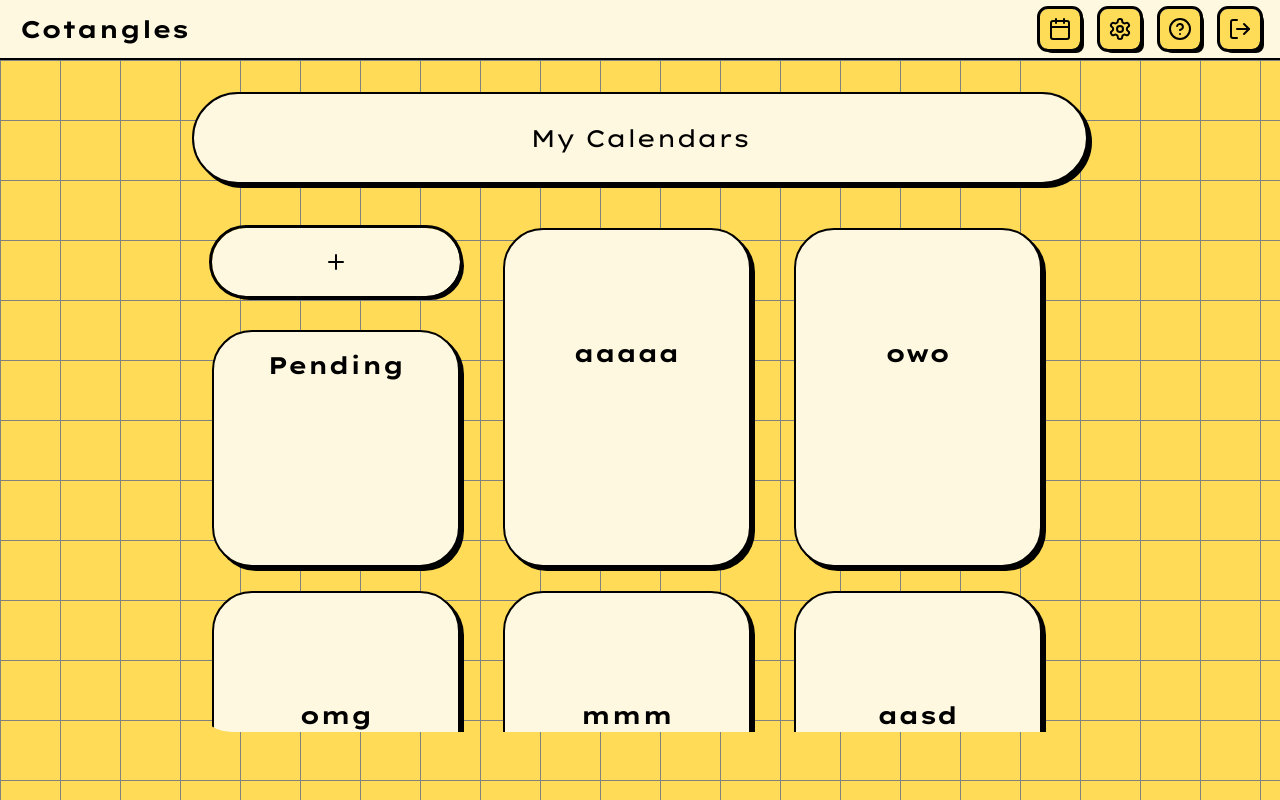
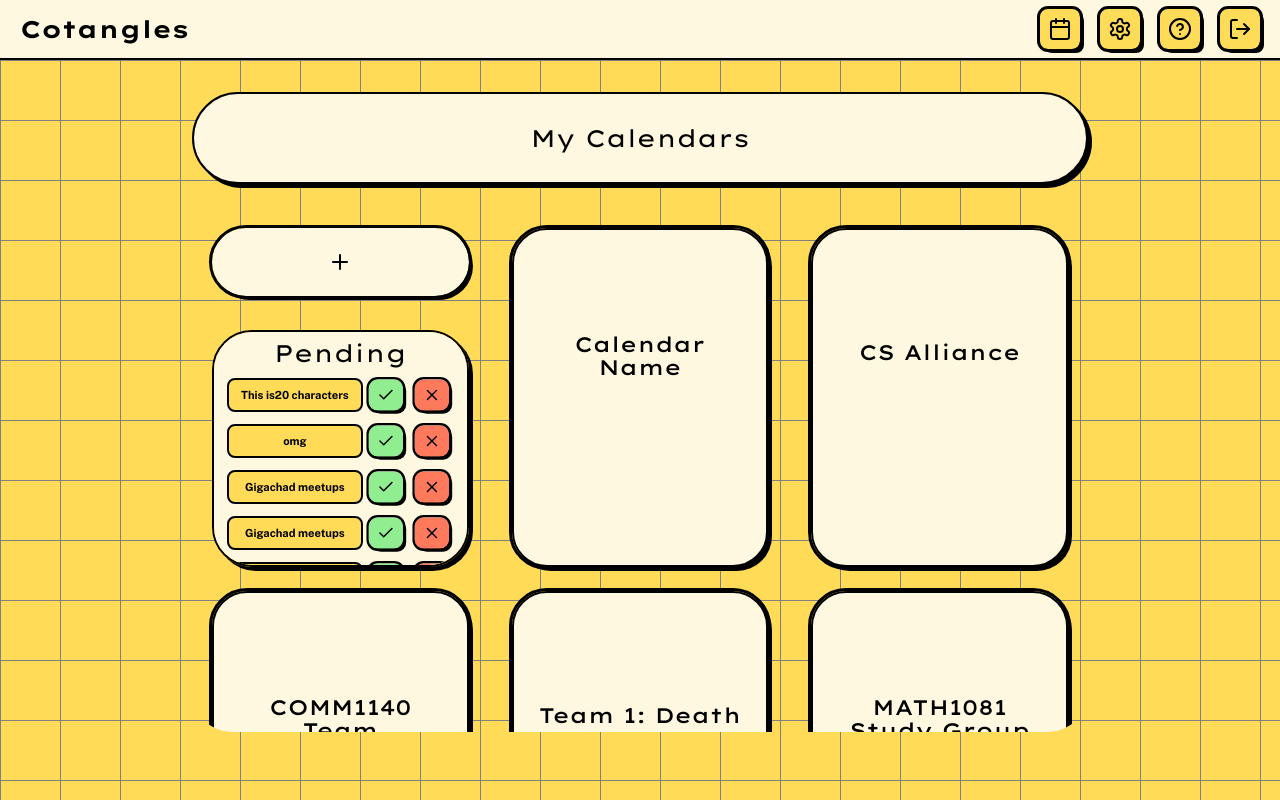
Before and after one commit to devsoc-unsw/trainee-death-24t3, a React (Vite) app in the folder frontend/cotangles/: page /my-calendars in a window 1280 px wide. Built offline with nearby package versions, Linux system fonts and the light colour scheme.

Commit message:
Added pending calendar invites and made calendars clickable

```diff
--- a/frontend/cotangles/package.json
+++ b/frontend/cotangles/package.json
@@ -14,6 +14,7 @@
   "dependencies": {
     "@radix-ui/react-dropdown-menu": "^2.1.2",
     "@radix-ui/react-navigation-menu": "^1.2.1",
+    "@radix-ui/react-scroll-area": "^1.2.1",
     "@radix-ui/react-slot": "^1.1.0",
     "@types/react-big-calendar": "^1.8.12",
     "class-variance-authority": "^0.7.0",
--- a/frontend/cotangles/src/components/ui/button-variants.tsx
+++ b/frontend/cotangles/src/components/ui/button-variants.tsx
@@ -1,7 +1,7 @@
 import { cva } from "class-variance-authority";
 
 const buttonVariants = cva(
-  "inline-flex items-center text-text justify-center whitespace-nowrap rounded-lg text-sm font-base ring-offset-white transition-all focus-visible:outline-none focus-visible:ring-2 focus-visible:ring-black focus-visible:ring-offset-2 disabled:pointer-events-none disabled:opacity-50 outline outline-black",
+  "inline-flex items-center text-text justify-center rounded-lg text-sm font-base ring-offset-white transition-all focus-visible:outline-none focus-visible:ring-2 focus-visible:ring-black focus-visible:ring-offset-2 disabled:pointer-events-none disabled:opacity-50 outline outline-black",
   {
     variants: {
       variant: {
--- /dev/null
+++ b/frontend/cotangles/src/components/ui/calendar-list.tsx
@@ -0,0 +1,82 @@
+import * as React from "react";
+import { Button } from "./button";
+import { Check, Plus, X } from "lucide-react";
+import { useNavigate } from "react-router-dom";
+import { cn } from "@/lib/utils";
+
+
+// Components specifically related to the my calendar page
+
+
+const CardBodyCalendar = React.forwardRef<HTMLDivElement, React.HTMLAttributes<HTMLDivElement>>(
+    ({ className, ...props }, ref) => (
+      <div
+        ref={ref}
+        className={cn(
+          "flex flex-wrap align-center justify-start rounded-[2.5em] bg-transparent text-black w-[70vw] h-[85%] p-5 gap-[5%] overflow-auto",
+          className
+        )}
+        {...props}
+      />
+    )
+  );
+  CardBodyCalendar.displayName = "CardBodyCalendar";
+
+// Todo, link this to back end , below component will have the invites prop
+// Todo: add a state that removes pending invites when either accept or deny button is clicked
+const CardCalendarInfo = () => {
+    return (
+      <div className="flex flex-col content-center items-center justify-between rounded-[2.5em] bg-transparent text-black w-[30%] h-[70%]">
+        {/* Todo: clicking this button creates a pop up to create a calendar */}
+          <Button className="w-[100%] rounded-[2.5em] bg-secondary h-[20%]"><Plus/></Button>
+          <div className="flex flex-col align-center items-center justify-start rounded-[2.5em] shadow-light border-2 border-border bg-secondary text-black w-[100%] h-[70%] overflow-y-auto">
+            <h1 className="break-words w-[100%] text-md py-2">Pending</h1>
+            <CalendarInvite calendarId={1} calendarName="This is20 characters"/>
+            <CalendarInvite calendarId={2} calendarName="omg"/>
+            <CalendarInvite calendarId={3} calendarName="Gigachad meetups"/>
+            <CalendarInvite calendarId={3} calendarName="Gigachad meetups"/>
+            <CalendarInvite calendarId={3} calendarName="Gigachad meetups"/>
+            <CalendarInvite calendarId={3} calendarName="Gigachad meetups"/>
+            <CalendarInvite calendarId={3} calendarName="Gigachad meetups"/>
+          </div>
+      </div>
+    );
+  };
+
+
+type CardCalendarProps = { calendarName: string, calendarId: number }
+
+const CalendarInvite = ({ calendarName, calendarId }: CardCalendarProps) => {
+    // Adds the calendarId to + name as a card to the my-calendars page when you
+    // accept
+    // Removes the invite when you deny
+    console.log(calendarId)
+    return(
+        <div className="flex justify-center content-center items-center w-[90%] p-0 pb-1">
+            <span className="flex flex-grow h-[80%] min-w-[60%] text-[0.7em] bg-primary text-center justify-center items-center border-2 rounded-lg px-1"><b>{calendarName}</b></span>
+            <Button className="scale-75 w-[20%] rounded-xl bg-affirmative h-full"><Check/></Button>
+            <Button className="scale-75 w-[20%] rounded-xl bg-destructive h-full"><X/></Button>
+        </div>
+    )
+}
+
+const CardCalendar = ({ calendarName, calendarId }: CardCalendarProps) => {
+    let navigate = useNavigate()
+    return (
+        <Button onClick={() => {navigate(`./${calendarId}`)}} className="flex flex-col align-center items-center justify-evenly rounded-[2.5em] shadow-light border-2 border-border bg-secondary text-black w-[30%] h-[70%] p-5 text-center">
+            <h1 className="break-words w-[100%]">{calendarName}</h1>
+            {/* Needs to redirect to a link */}
+            {/* Could add something here like a calendar / person preview , also calendar settings (leave calendar and whatnot) */}
+            <div>
+
+            </div>
+        </Button>
+    );
+};
+
+
+export {
+    CardCalendar,
+    CardBodyCalendar,
+    CardCalendarInfo
+}
--- a/frontend/cotangles/src/components/ui/card.tsx
+++ b/frontend/cotangles/src/components/ui/card.tsx
@@ -1,7 +1,6 @@
 import * as React from "react";
 import { cn } from "@/lib/utils";
-import { Plus } from "lucide-react";
-import { Button } from "./button";
+
 
 const CardTop = React.forwardRef<HTMLDivElement, React.HTMLAttributes<HTMLDivElement>>(
   ({ className, ...props }, ref) => (
@@ -31,19 +30,7 @@ const CardBody = React.forwardRef<HTMLDivElement, React.HTMLAttributes<HTMLDivEl
 );
 CardBody.displayName = "CardBody";
 
-const CardBodyCalendar = React.forwardRef<HTMLDivElement, React.HTMLAttributes<HTMLDivElement>>(
-  ({ className, ...props }, ref) => (
-    <div
-      ref={ref}
-      className={cn(
-        "flex flex-wrap align-center justify-start rounded-[2.5em] bg-transparent text-black w-[70vw] h-[85%] p-5 gap-[5%] overflow-auto",
-        className
-      )}
-      {...props}
-    />
-  )
-);
-CardBodyCalendar.displayName = "CardBodyCalendar";
+
 
 const CardAuth = React.forwardRef<HTMLDivElement, React.HTMLAttributes<HTMLDivElement>>(
   ({ className, ...props }, ref) => (
@@ -58,30 +45,6 @@ const CardAuth = React.forwardRef<HTMLDivElement, React.HTMLAttributes<HTMLDivEl
   )
 );
 CardAuth.displayName = "CardAuth";
-
-type CardCalendarProps = { calendarName: string }
-const CardCalendar = ({ calendarName }: CardCalendarProps) => {
-  return (
-    <div className="flex flex-col align-center items-center justify-evenly rounded-[2.5em] shadow-light border-2 border-border bg-secondary text-black w-[15.5em] h-[70%] p-5">
-        <h1><b>{calendarName}</b></h1>
-        {/* Could add something here like a calendar / person preview , also calendar settings (leave calendar and whatnot) */}
-        <div></div>
-    </div>
-  );
-};
-
-// Todo, link this to back end , below component will have the invites prop
-// type CardCalendarInfoProps = { invites: calendarInvite[] }
-const CardCalendarInfo = () => {
-  return (
-    <div className="flex flex-col align-center items-center justify-between rounded-[2.5em] bg-transparent text-black w-[15.5em] h-[70%]">
-        <Button className="w-[100%] rounded-[2.5em] bg-secondary h-[20%]"><Plus/></Button>
-        <div className="flex flex-col align-center items-center justify-start rounded-[2.5em] shadow-light border-2 border-border bg-secondary text-black w-[100%] h-[70%] p-5">
-          <h1><b>Pending</b></h1>
-        </div>
-    </div>
-  );
-};
 
 const CardHeader = React.forwardRef<HTMLDivElement, React.HTMLAttributes<HTMLDivElement>>(
   ({ className, style, ...props }, ref) => (
@@ -131,10 +94,7 @@ CardFooter.displayName = "CardFooter";
 export {
   CardTop,
   CardBody,
-  CardBodyCalendar,
   CardAuth,
-  CardCalendar,
-  CardCalendarInfo,
   CardHeader,
   CardFooter,
   CardTitle,
--- a/frontend/cotangles/src/index.css
+++ b/frontend/cotangles/src/index.css
@@ -100,8 +100,9 @@ button:focus-visible {
     --muted-foreground: 240 3.8% 46.1%;
     --accent: 240 4.8% 95.9%;
     --accent-foreground: 240 5.9% 10%;
-    --destructive: 0 84.2% 60.2%;
+    --destructive: 11.04 100% 68.04%;
     --destructive-foreground: 0 0% 98%;
+    --affirmative: 120 73.44% 74.9%;
     --border: 0 0% 0%;
     --input: 240 5.9% 90%;
     --ring: 0 0% 0%;
--- a/frontend/cotangles/src/pages/MyCalendars.tsx
+++ b/frontend/cotangles/src/pages/MyCalendars.tsx
@@ -1,5 +1,6 @@
 import "../App.css";
-import { CardTop, CardHeader, CardCalendar, CardBodyCalendar, CardCalendarInfo } from "@/components/ui/card";
+import { CardTop, CardHeader } from "@/components/ui/card";
+import { CardCalendar, CardBodyCalendar, CardCalendarInfo } from "@/components/ui/calendar-list"
 function MyCalendars() {
   return (
     <>
@@ -12,12 +13,16 @@ function MyCalendars() {
         {/* Body */}
         <CardBodyCalendar>
           <CardCalendarInfo/>
-          <CardCalendar calendarName="aaaaa"/>
-          <CardCalendar calendarName="owo"/>
-          <CardCalendar calendarName="omg"/>
-          <CardCalendar calendarName="mmm"/>
-          <CardCalendar calendarName="aasd"/>
-          <CardCalendar calendarName="fhqwgads"/>
+          {/*
+          Todo make sure calendarnames are less than 20 characters
+          Probs get function to validate this in the frontend
+          */}
+          <CardCalendar calendarName="Calendar Name" calendarId={1}/>
+          <CardCalendar calendarName="CS Alliance" calendarId={2}/>
+          <CardCalendar calendarName="COMM1140 Team" calendarId={3}/>
+          <CardCalendar calendarName="Team 1: Death" calendarId={4}/>
+          <CardCalendar calendarName="MATH1081 Study Group" calendarId={5}/>
+          <CardCalendar calendarName="wow" calendarId={6}/>
         </CardBodyCalendar>
     </>
   );
--- a/frontend/cotangles/tailwind.config.js
+++ b/frontend/cotangles/tailwind.config.js
@@ -59,6 +59,9 @@ export default {
   				DEFAULT: 'hsl(var(--destructive))',
   				foreground: 'hsl(var(--destructive-foreground))'
   			},
+			affirmative: {
+				DEFAULT: 'hsl(var(--affirmative))'
+			},
   			border: 'hsl(var(--border))',
   			input: 'hsl(var(--input))',
   			ring: 'hsl(var(--ring))',
```
Also changed, not shown: frontend/cotangles/src/components/ui/calendar-invite.tsx (added), 1 other file (tests, documents, lock files or other folders).
